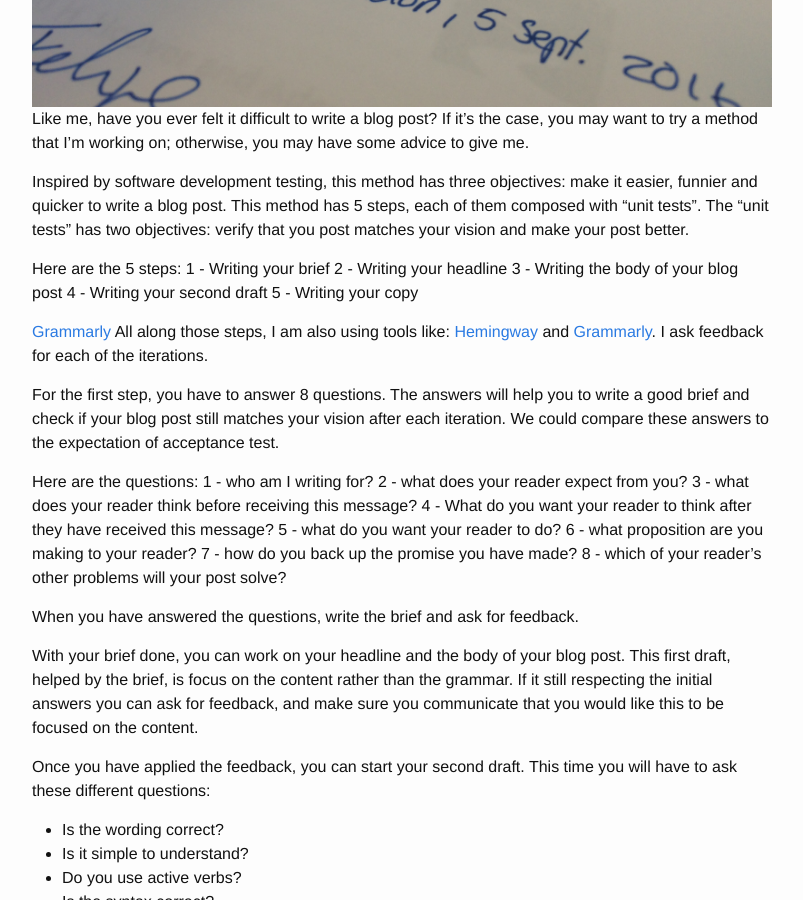
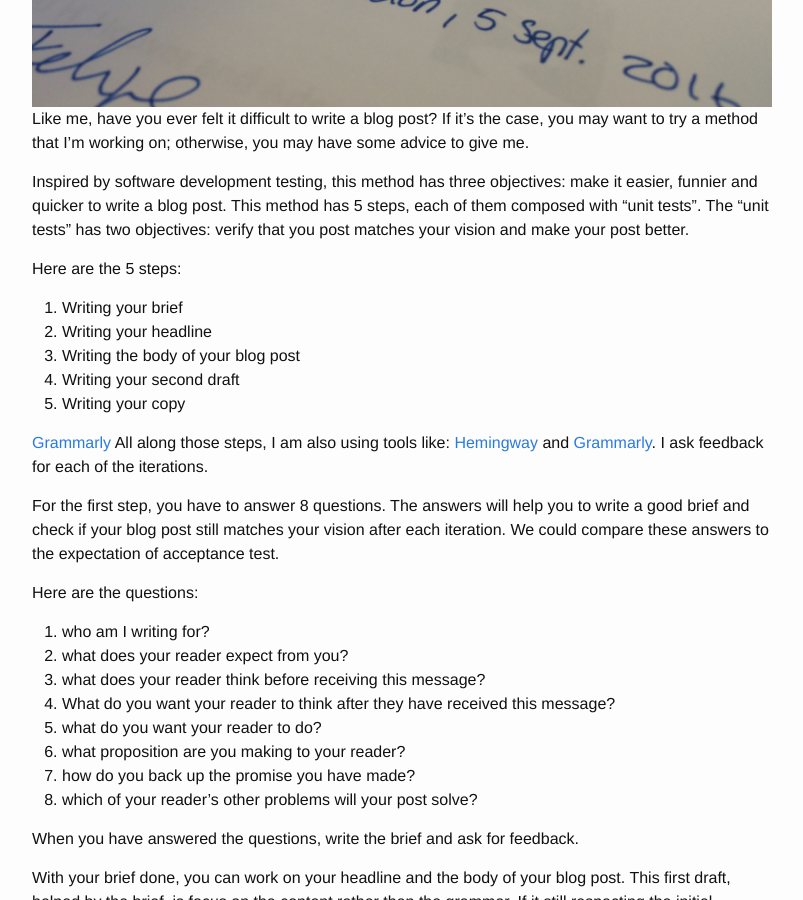
Before and after one commit to fabientownsend/fabientownsend.github.io, a Jekyll site: the page built from _posts/2017-03-02-test-driven-article.markdown, in a window 1280 px wide and 900 px high, scrolled down 509 px. Shown: the whole window, without its empty margins (238-1041 px from the left). Built offline with Jekyll 4.4.1, drawn with Linux system fonts in a browser that asks for light colours.

Commit message:
Fix lists

```diff
--- a/_posts/2017-03-02-test-driven-article.markdown
+++ b/_posts/2017-03-02-test-driven-article.markdown
@@ -16,11 +16,11 @@ steps, each of them composed with "unit tests". The "unit tests" has two
 objectives: verify that you post matches your vision and make your post better.
 
 Here are the 5 steps:
-1 - Writing your brief
-2 - Writing your headline
-3 - Writing the body of your blog post
-4 - Writing your second draft
-5 - Writing your copy
+1. Writing your brief
+2. Writing your headline
+3. Writing the body of your blog post
+4. Writing your second draft
+5. Writing your copy
 
 [Grammarly](https://app.grammarly.com/)
 All along those steps, I am also using tools like: [Hemingway](http://www.hemingwayapp.com/)
@@ -33,14 +33,14 @@ after each iteration. We could compare these answers to the expectation of
 acceptance test.
 
 Here are the questions:
-1 - who am I writing for?
-2 - what does your reader expect from you?
-3 - what does your reader think before receiving this message?
-4 - What do you want your reader to think after they have received this message?
-5 - what do you want your reader to do?
-6 - what proposition are you making to your reader?
-7 - how do you back up the promise you have made?
-8 - which of your reader's other problems will your post solve?
+1. who am I writing for?
+2. what does your reader expect from you?
+3. what does your reader think before receiving this message?
+4. What do you want your reader to think after they have received this message?
+5. what do you want your reader to do?
+6. what proposition are you making to your reader?
+7. how do you back up the promise you have made?
+8. which of your reader's other problems will your post solve?
 
 When you have answered the questions, write the brief and ask for feedback.
 
```
